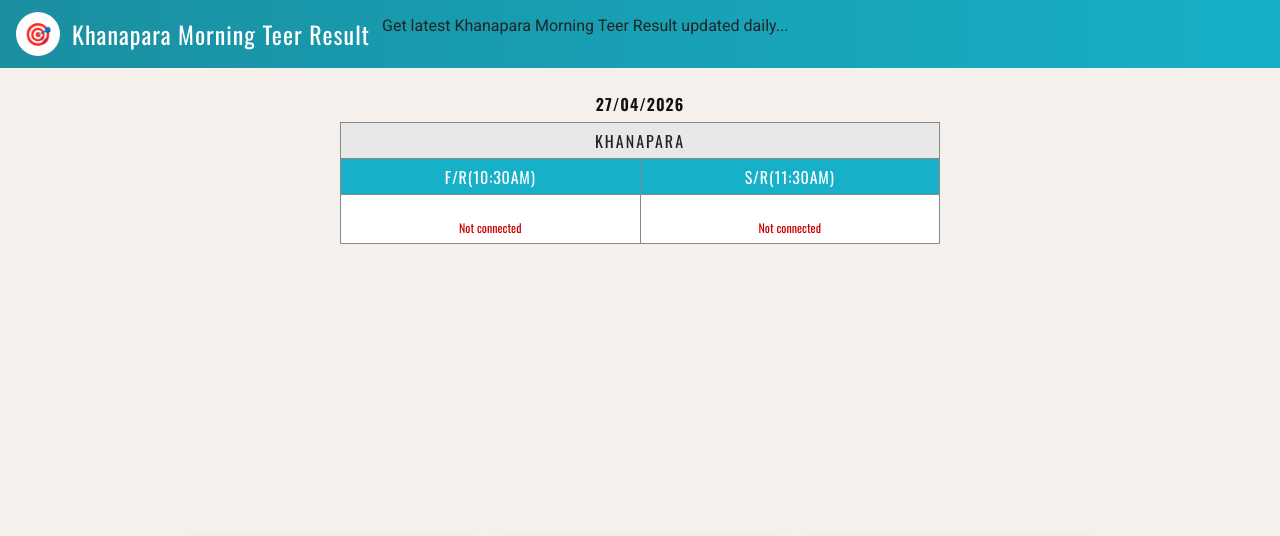
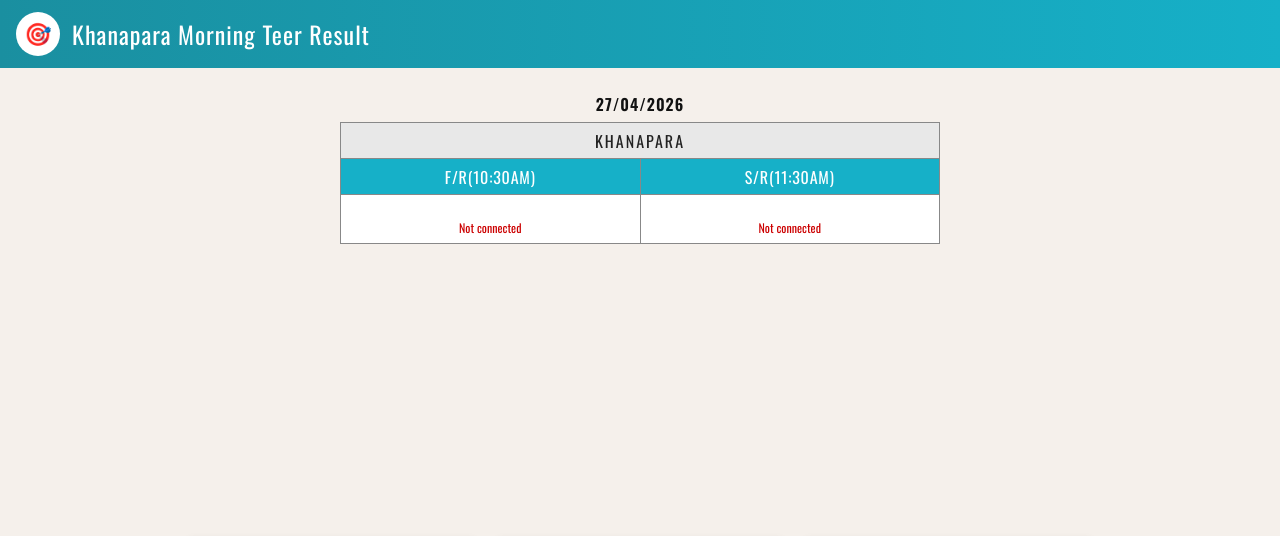
Before and after one commit to abusazid46-tech/japannight, a website: page public/index.html in a window 1280 px wide. Shown: the top 536 px of the page. Drawn offline with nearby package versions, Linux system fonts and the light colour scheme; no server answers.

Commit message:
Update index.html

```diff
--- a/public/index.html
+++ b/public/index.html
@@ -210,7 +210,6 @@
     <header class="site-header">
         <div class="logo-icon">🎯</div>
         <h1>Khanapara Morning Teer Result</h1>
-        <p>Get latest Khanapara Morning Teer Result updated daily...</p>
     </header>
 
     <!-- EXCEL-STYLE RESULT TABLE -->
```
